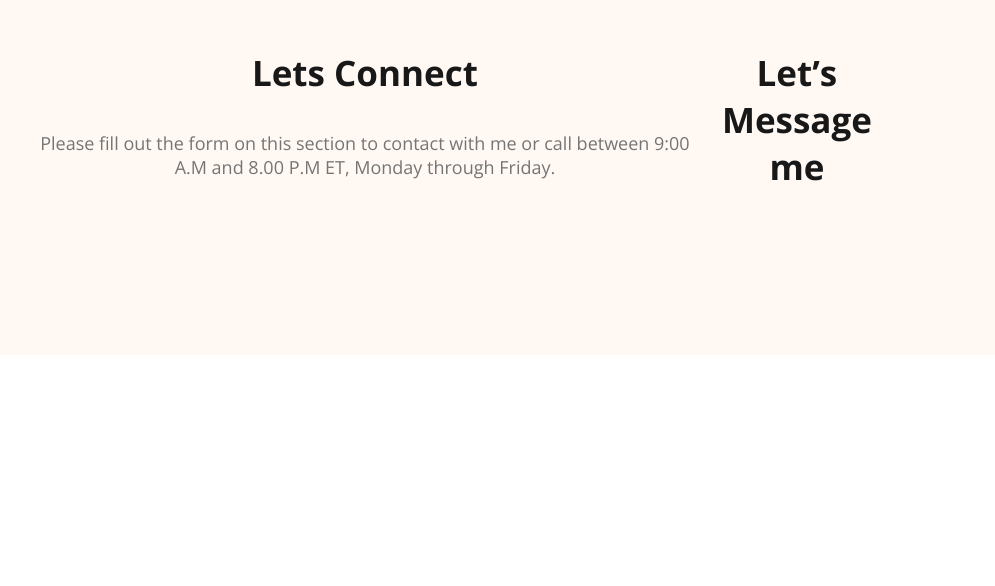
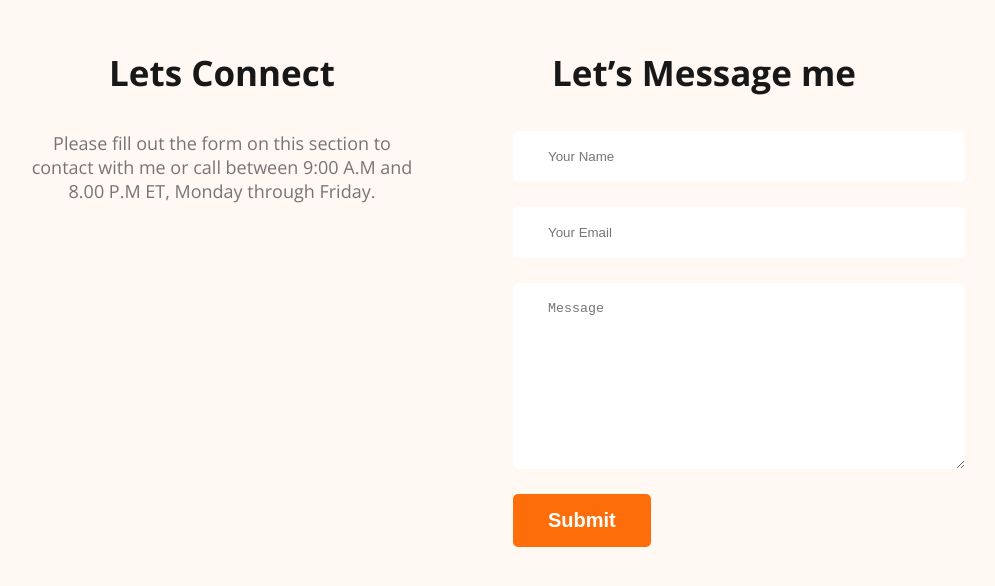
Before and after one commit to tonoy3125/webdeveloper-portfolio, a plain HTML site: page index.html in a window 1280 px wide. Shown: the part 3137-3723 px from the top of the page, without its empty margins (177-1172 px from the left). Before the commit the page ends 3500 px from the top, so only its background shows below. Drawn offline with nearby package versions, Linux system fonts and the light colour scheme.

Commit message:
first commit

```diff
--- a/index.html
+++ b/index.html
@@ -174,6 +174,12 @@
         </div>
         <div class="footer-column">
             <h3 class="section-title">Let’s Message me</h3>
+            <form class="contact" action="">
+                <input type="text" placeholder="Your Name">
+                <input type="email" name="" placeholder="Your Email" id="">
+                <textarea name="" placeholder="Message" id="" cols="30" rows="10"></textarea>
+                <input class="btn-primary" type="submit" value="Submit">
+            </form>
         </div>
     </footer>
 </body>
--- a/styles/portfolio.css
+++ b/styles/portfolio.css
@@ -182,7 +182,24 @@ main section {
 }
 footer{
     display: flex;
+    gap: 100px;
     background: #FFF8F3;
     padding: 130px 200px;
     margin-top: 100px;
 }
+.social-link a{
+    margin-right: 25px;
+}
+.footer-column{
+    width: 50%;
+}
+.contact input[type="text"], .contact input[type="email"], textarea{
+    display: block;
+    margin-bottom: 25px;
+    padding: 18px 35px;
+    color: #757575;
+    border-radius: 5px;
+    background: #FFF;
+    border: 0;
+    width: 100%;
+}
```
